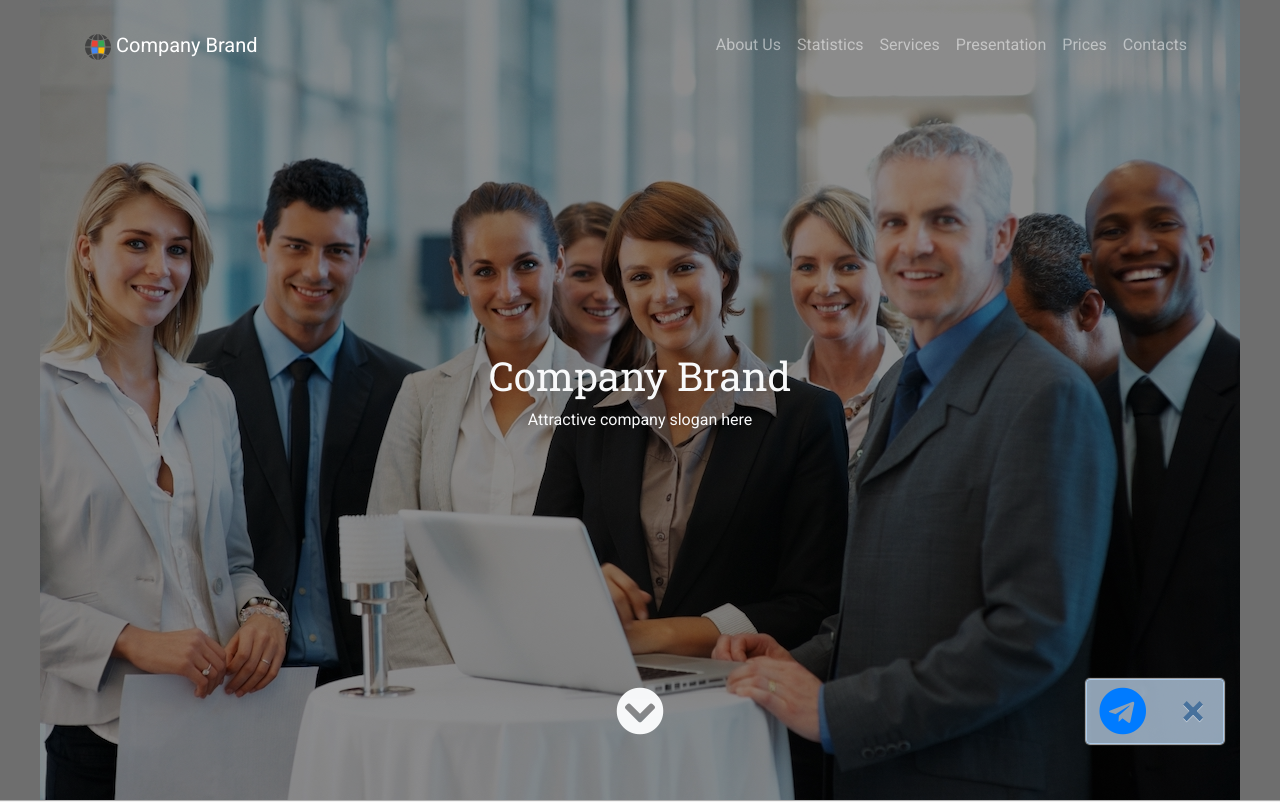
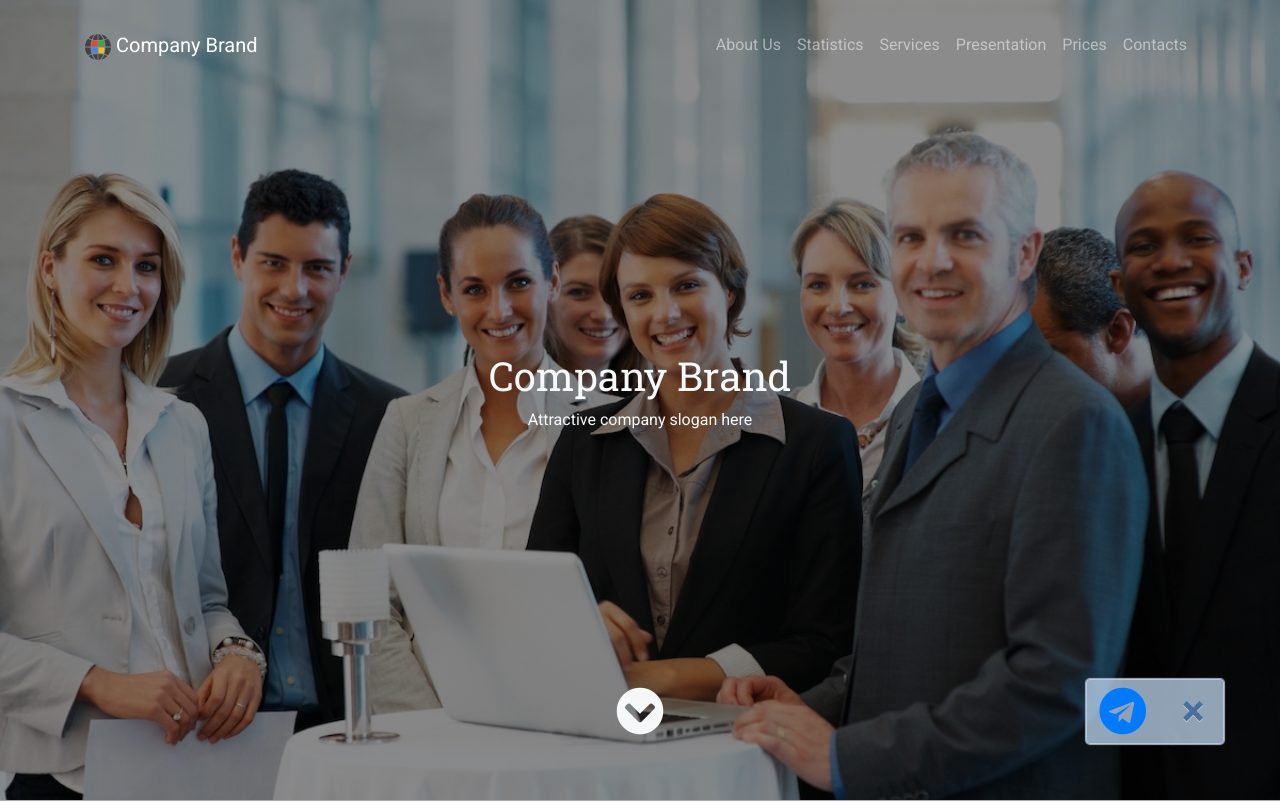
Before and after one commit to arsenanai/vizit, a plain HTML site: page index.html in a window 1280 px wide. Shown: the top 802 px of the page. Drawn offline with nearby package versions, Linux system fonts and the light colour scheme.

Commit message:
fixing header image

```diff
--- a/css/core.css
+++ b/css/core.css
@@ -221,7 +221,8 @@ a:not(.navbar-brand,.nav-link,.btn,.footer-link){
 	font-weight:bold;
 }
 .header{
-	background: url('../assets/wallpaper.jpg') no-repeat center center;
+	background-image: url('../assets/wallpaper.jpg');
+	background-repeat:no-repeat;
 }
 .material{
 	box-shadow:0px 0px 1px 1px rgb(175,175,175);
@@ -254,9 +255,6 @@ a:not(.navbar-brand,.nav-link,.btn,.footer-link){
 	.bg-transparent:hover{
 		box-shadow:0px 0px 0px 0px rgb(255,255,255);
 	}
-}
-.with-background-image{
-	background-color: rgb(200,200,200);
 }
 .bg-divider{
 	background-image: linear-gradient(white,#e3f2fd,#bbdefb,#e3f2fd,white);
```
